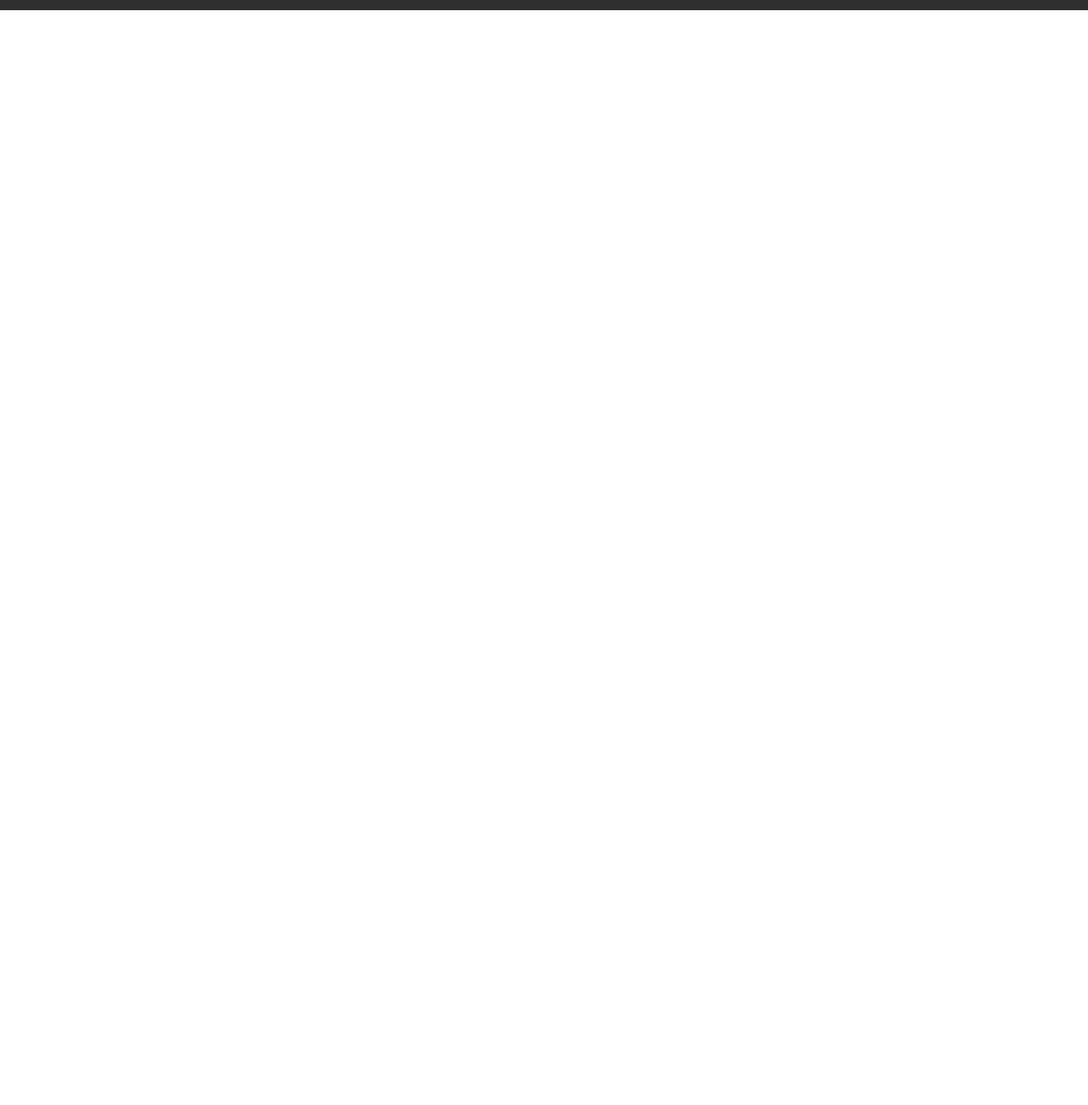
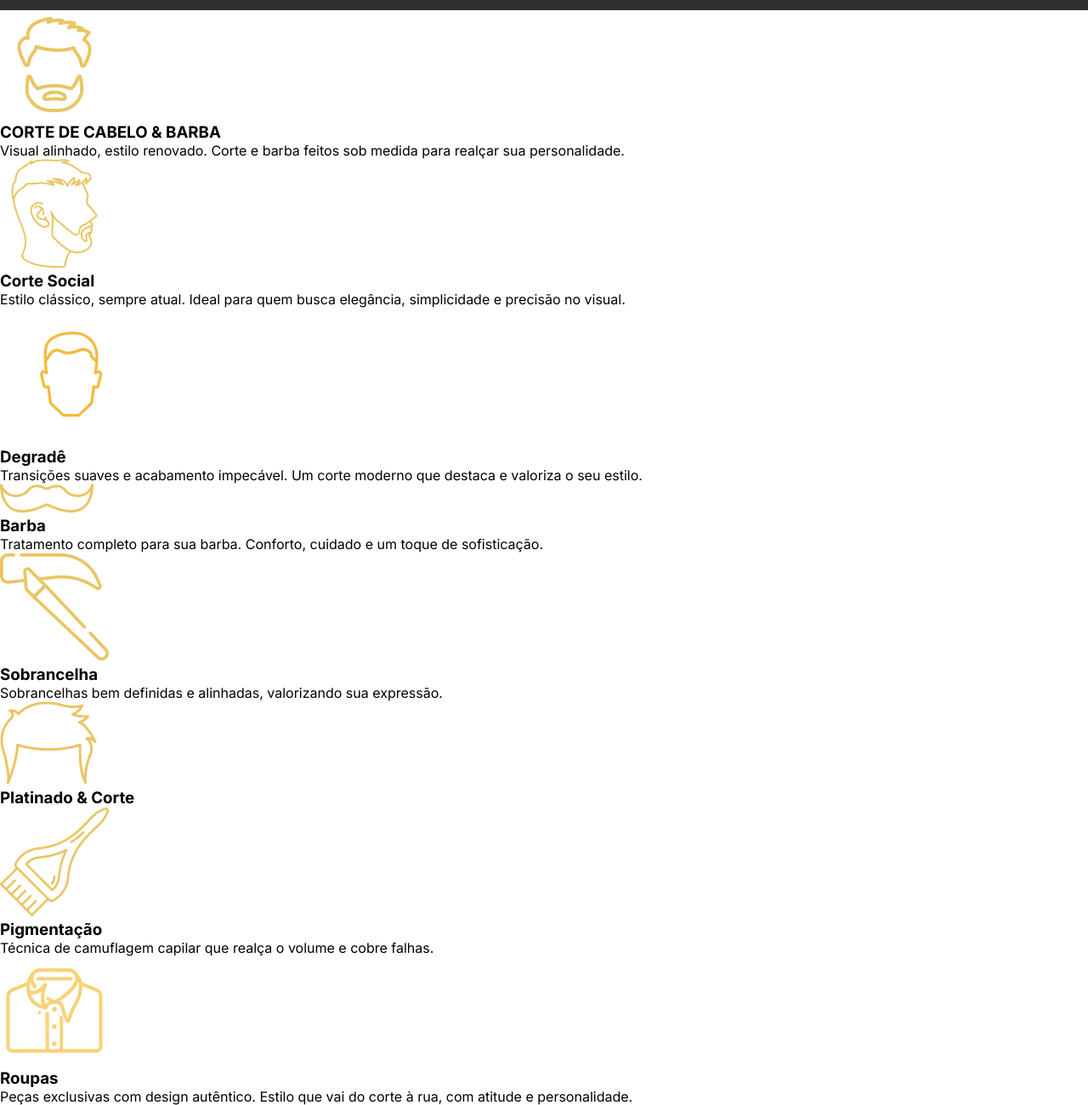
Before and after one commit to Allan-Adriano/Nunes-Barbearia, a plain HTML site: page index.html in a window 1280 px wide. Shown: the part 1012-2312 px from the top of the page at 85% size. Before the commit the page ends 1024 px from the top, so only its background shows below. Drawn offline with Linux system fonts and the light colour scheme; grey boxes are pictures that could not be loaded.

Commit message:
section serviços em andamento

```diff
--- a/assets/css/components/section-content-home.css
+++ b/assets/css/components/section-content-home.css
@@ -80,6 +80,9 @@
 }
 
 @media (min-width: 992px) {
+  .home .content-home {
+    margin-top: 10rem;
+  }
   .content-home {
     display: flex;
     flex-direction: row;
--- a/index.html
+++ b/index.html
@@ -72,6 +72,74 @@
         </div>
       </div>
     </section>
+
+    <!--Conteudo-->
+
+    <main>
+      <!--Serviços-->
+      <section class="section-services" id="section-services">
+        <div class="card haicurt-and-beard">
+          <img src="assets/img/barbershop.png" alt="" />
+          <h3>CORTE DE CABELO & BARBA</h3>
+          <p>
+            Visual alinhado, estilo renovado. Corte e barba feitos sob medida
+            para realçar sua personalidade.
+          </p>
+        </div>
+        <div class="card Classic Cut">
+          <img src="assets/img/iconSocial.png" alt="" />
+          <h3>Corte Social</h3>
+          <p>
+            Estilo clássico, sempre atual. Ideal para quem busca elegância,
+            simplicidade e precisão no visual.
+          </p>
+        </div>
+        <div class="card fade">
+          <img src="assets/img/iconDegrade.png" alt="" />
+          <h3>Degradê</h3>
+          <p>
+            Transições suaves e acabamento impecável. Um corte moderno que
+            destaca e valoriza o seu estilo.
+          </p>
+        </div>
+        <div class="card beard">
+          <img src="assets/img/iconBigode.png" alt="" />
+          <h3>Barba</h3>
+          <p>
+            Tratamento completo para sua barba. Conforto, cuidado e um toque de
+            sofisticação.
+          </p>
+        </div>
+        <div class="card eyebrow">
+          <img src="assets/img/iconSobrancelha.png" alt="" />
+          <h3>Sobrancelha</h3>
+          <p>
+            Sobrancelhas bem definidas e alinhadas, valorizando sua expressão.
+          </p>
+        </div>
+        <div class="card Platinum-Style">
+          <img src="assets/img/iconHair.png" alt="" />
+          <h3>Platinado & Corte</h3>
+          <p></p>
+        </div>
+        <div class="card Hair-Pigmentation">
+          <img src="assets/img/iconHairbrush.png" alt="" />
+          <h3>Pigmentação</h3>
+          <p>
+            Técnica de camuflagem capilar que realça o volume e cobre falhas.
+          </p>
+        </div>
+        <div class="card clothing">
+          <img src="assets/img/iconBlusa.png" alt="" />
+          <h3>Roupas</h3>
+          <p>
+            Peças exclusivas com design autêntico. Estilo que vai do corte à
+            rua, com atitude e personalidade.
+          </p>
+        </div>
+      </section>
+    </main>
+
     <script src="assets/js/script.js"></script>
   </body>
 </html>
```
Also changed, not shown: assets/img/Fundo.jpg (deleted), assets/img/iconBarba.png (deleted), assets/img/iconDegrade.png (added), assets/img/iconHair.png (added), assets/img/iconHairbrush.png (added), assets/img/iconSobrancelha.png (added), assets/img/iconSocial.png (added).
